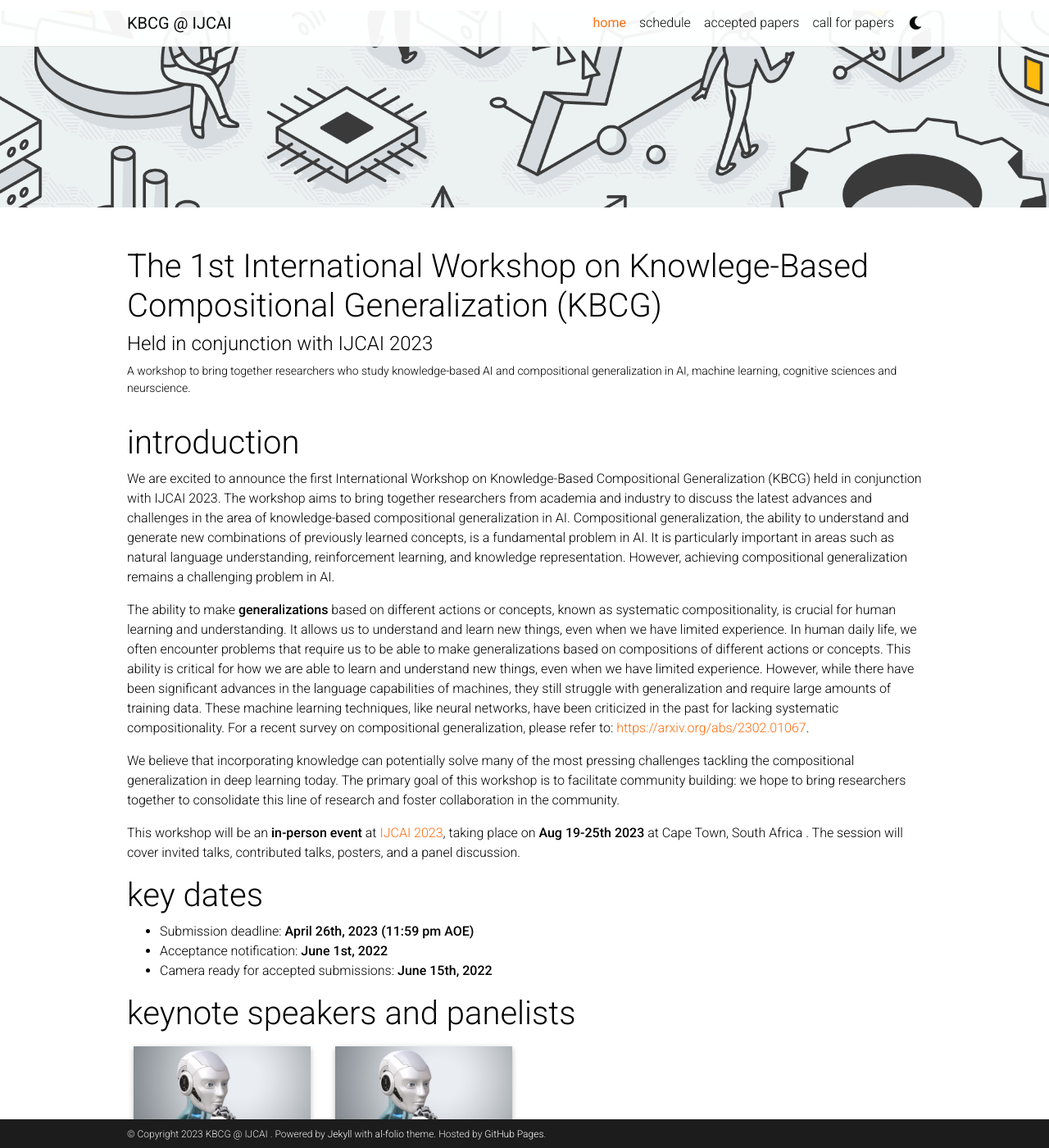
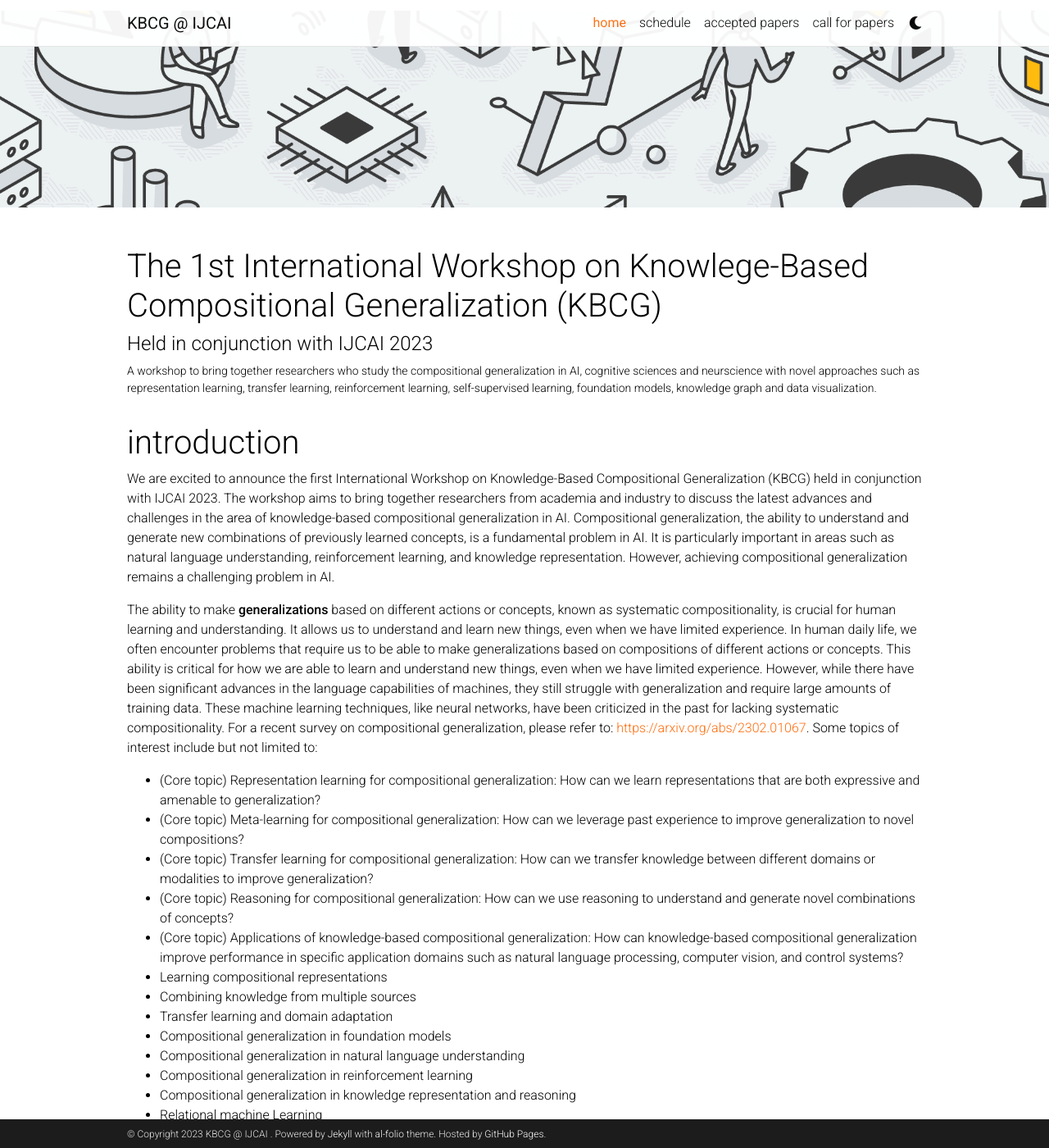
Before and after one commit to KnowledgeAI/KnowledgeAI.github.io, a Jekyll site: the page built from _pages/home.md, in a window 1280 px wide and 1400 px high. Shown: the whole window at 82% size. Built offline with Jekyll 4.4.1, drawn with Linux system fonts in a browser that asks for light colours; full-size pictures stand in for the smaller copies a plugin makes; comment, search, counter and statistics services are not loaded; a style sheet for code colours, icons or effects is not loaded; some of the changed text lies outside the part shown.

Commit message:
[FEAT] extend topics of interest

```diff
--- a/_pages/home.md
+++ b/_pages/home.md
@@ -5,13 +5,36 @@ home_title: The 1st International Workshop on Knowlege-Based Compositional Gener
 subtitle: Held in conjunction with IJCAI 2023
 nav_title: home
 permalink: /
-description: A workshop to bring together researchers who study knowledge-based AI and compositional generalization in AI, machine learning, cognitive sciences and neurscience.
+description: A workshop to bring together researchers who study the compositional generalization in AI, cognitive sciences and neurscience with novel approaches such as representation learning, transfer learning, reinforcement learning, self-supervised learning, foundation models, knowledge graph and data visualization.
 ---
 # introduction
 
 We are excited to announce the first International Workshop on Knowledge-Based Compositional Generalization (KBCG) held in conjunction with IJCAI 2023. The workshop aims to bring together researchers from academia and industry to discuss the latest advances and challenges in the area of knowledge-based compositional generalization in AI. Compositional generalization, the ability to understand and generate new combinations of previously learned concepts, is a fundamental problem in AI. It is particularly important in areas such as natural language understanding, reinforcement learning, and knowledge representation. However, achieving compositional generalization remains a challenging problem in AI.
 
-The ability to make **generalizations** based on different actions or concepts, known as systematic compositionality, is crucial for human learning and understanding. It allows us to understand and learn new things, even when we have limited experience. In human daily life, we often encounter problems that require us to be able to make generalizations based on compositions of different actions or concepts. This ability is critical for how we are able to learn and understand new things, even when we have limited experience. However, while there have been significant advances in the language capabilities of machines, they still struggle with generalization and require large amounts of training data. These machine learning techniques, like neural networks, have been criticized in the past for lacking systematic compositionality. For a recent survey on compositional generalization, please refer to: [https://arxiv.org/abs/2302.01067](https://arxiv.org/abs/2302.01067).
+The ability to make **generalizations** based on different actions or concepts, known as systematic compositionality, is crucial for human learning and understanding. It allows us to understand and learn new things, even when we have limited experience. In human daily life, we often encounter problems that require us to be able to make generalizations based on compositions of different actions or concepts. This ability is critical for how we are able to learn and understand new things, even when we have limited experience. However, while there have been significant advances in the language capabilities of machines, they still struggle with generalization and require large amounts of training data. These machine learning techniques, like neural networks, have been criticized in the past for lacking systematic compositionality. For a recent survey on compositional generalization, please refer to: [https://arxiv.org/abs/2302.01067](https://arxiv.org/abs/2302.01067). Some topics of interest include but not limited to:
+
+- (Core topic) Representation learning for compositional generalization: How can we learn representations that are both expressive and amenable to generalization?
+- (Core topic) Meta-learning for compositional generalization: How can we leverage past experience to improve
+  generalization to novel compositions?
+- (Core topic) Transfer learning for compositional generalization: How can we transfer knowledge between
+  different domains or modalities to improve generalization?
+- (Core topic) Reasoning for compositional generalization: How can we use reasoning to understand and
+  generate novel combinations of concepts?
+- (Core topic) Applications of knowledge-based compositional generalization: How can knowledge-based
+  compositional generalization improve performance in specific application domains such as natural language
+  processing, computer vision, and control systems?
+- Learning compositional representations
+- Combining knowledge from multiple sources
+- Transfer learning and domain adaptation
+- Compositional generalization in foundation models
+- Compositional generalization in natural language understanding
+- Compositional generalization in reinforcement learning
+- Compositional generalization in knowledge representation and reasoning
+- Relational machine Learning
+- Using external knowledge for efficient machine learning
+- Symbol grounding and Abstractions
+- Benchmarks for compositional generalization
+- Data visualization to study compositionality
 
 We believe that incorporating knowledge can potentially solve many of the most pressing challenges tackling the compositional generalization in deep learning today. The primary goal of this workshop is to facilitate community building: we hope to bring researchers together to consolidate this line of research and foster collaboration in the community.
 
```
Also changed, not shown: _pages/call.md (+4 -2 lines), 4 other files.
